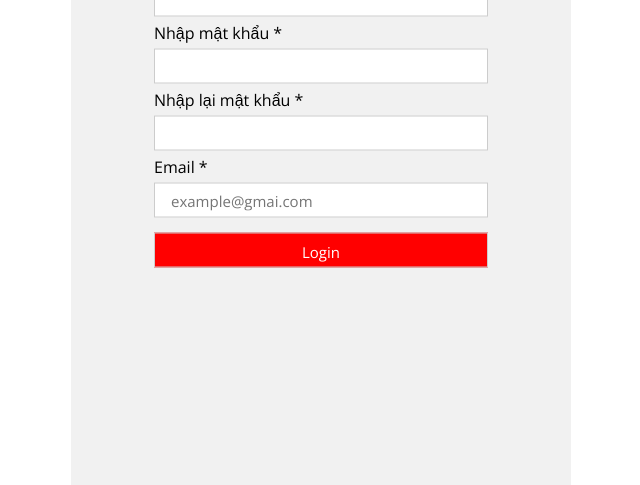
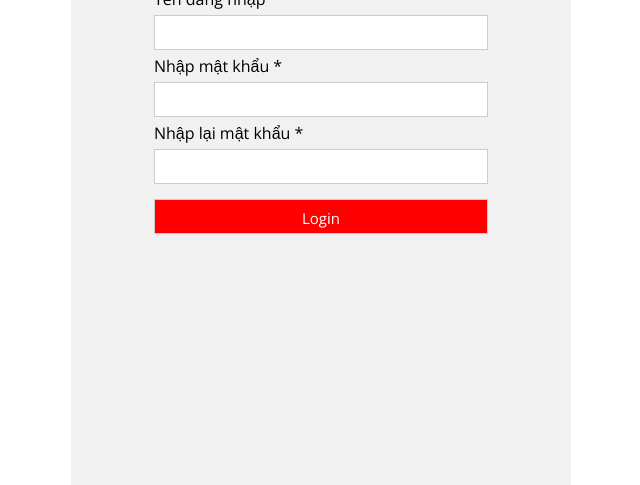
Before and after one commit to baotrung1712/baotrung1712, a plain HTML site: page pages/dangky.html in a window 1280 px wide. Shown: the part 315-800 px from the top of the page, without its empty margins (319-959 px from the left). Drawn offline with nearby package versions, Linux system fonts and the light colour scheme.

Commit message:
Update dangky.html

```diff
--- a/pages/dangky.html
+++ b/pages/dangky.html
@@ -93,11 +93,6 @@
                 <label for="#">Nhập lại mật khẩu *</label>
                 <input type="text" required>
 
-                <label for="#">Email *</label>
-                <input type="email" required placeholder="example@gmai.com">
-
-
-
 
                 <input type="button" value="Login" class="btn">
 
```
